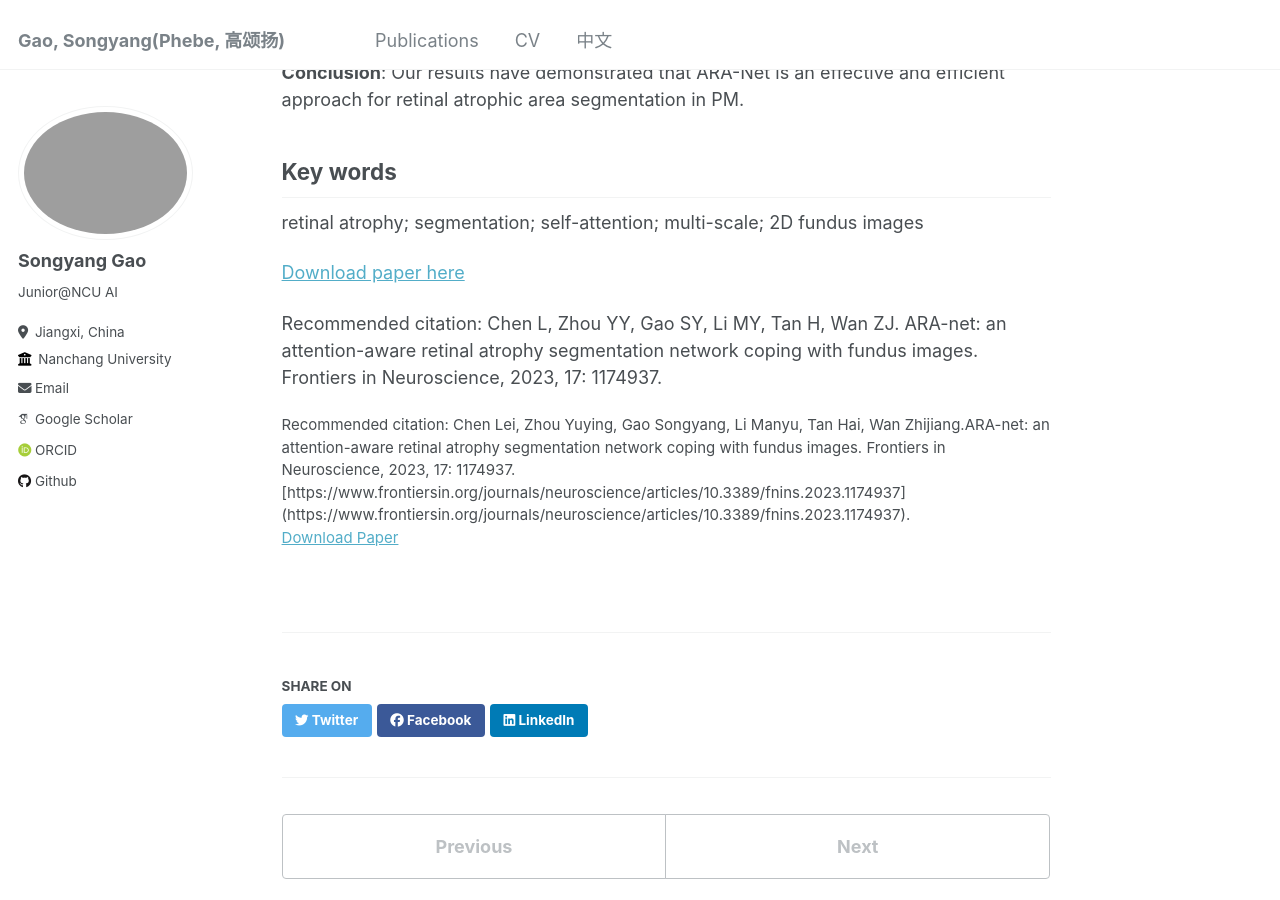
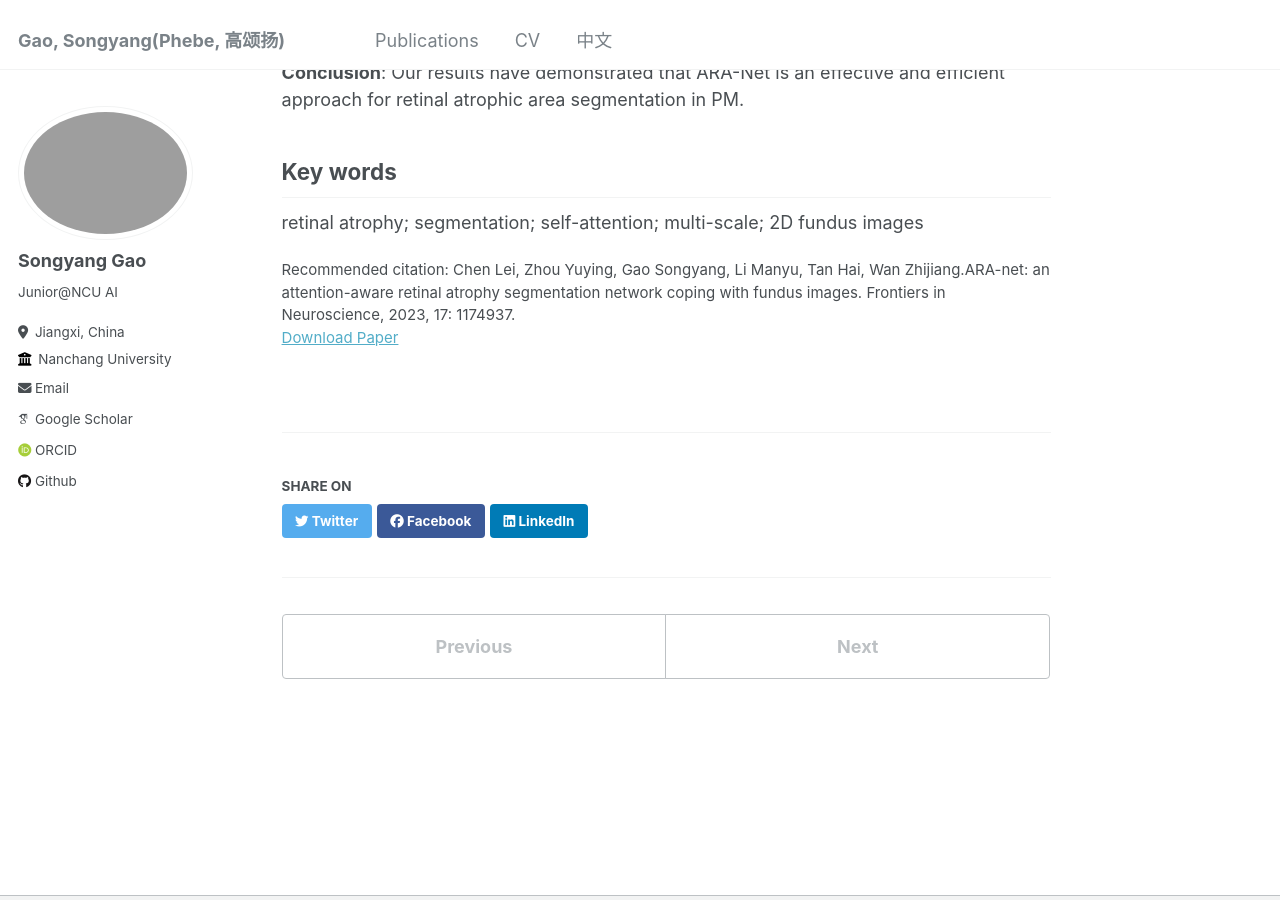
Before and after one commit to songyang0603/songyang0603.github.io, a Jekyll site: the page built from _publications/2023-04-27-ARA-Net An Attention-Aware Retinal Atrophy Segmentation Network Coping With Fundus Images.md, in a window 1280 px wide and 900 px high, scrolled down 823 px. Built offline with Jekyll 4.4.1, drawn with Linux system fonts in a browser that asks for light colours; some web fonts are replaced.

Commit message:
Update 2023-04-27-ARA-Net An Attention-Aware Retinal Atrophy Segmentation Network Coping With Fundus Images.md

```diff
--- a/_publications/2023-04-27-ARA-Net An Attention-Aware Retinal Atrophy Segmentation Network Coping With Fundus Images.md
+++ b/_publications/2023-04-27-ARA-Net An Attention-Aware Retinal Atrophy Segmentation Network Coping With Fundus Images.md
@@ -6,7 +6,7 @@ excerpt: 'In this paper, An attention-aware retinal atrophy segmentation network
 date: 2023-04-27
 venue: 'Frontiers in Neuroscience'
 paperurl: 'https://doi.org/10.3389/fnins.2023.1174937'
-citation: 'Chen Lei, Zhou Yuying, Gao Songyang, Li Manyu, Tan Hai, Wan Zhijiang.ARA-net: an attention-aware retinal atrophy segmentation network coping with fundus images. Frontiers in Neuroscience, 2023, 17: 1174937.[https://www.frontiersin.org/journals/neuroscience/articles/10.3389/fnins.2023.1174937](https://www.frontiersin.org/journals/neuroscience/articles/10.3389/fnins.2023.1174937).'
+citation: 'Chen Lei, Zhou Yuying, Gao Songyang, Li Manyu, Tan Hai, Wan Zhijiang.ARA-net: an attention-aware retinal atrophy segmentation network coping with fundus images. Frontiers in Neuroscience, 2023, 17: 1174937.'
 ---
 
 ## Abstract
@@ -21,7 +21,3 @@ citation: 'Chen Lei, Zhou Yuying, Gao Songyang, Li Manyu, Tan Hai, Wan Zhijiang.
 ## Key words
 
 retinal atrophy; segmentation; self-attention; multi-scale; 2D fundus images
-
-[Download paper here](https://doi.org/10.3389/fnins.2023.1174937)
-
-Recommended citation: Chen L, Zhou YY, Gao SY, Li MY, Tan H, Wan ZJ. ARA-net: an attention-aware retinal atrophy segmentation network coping with fundus images. Frontiers in Neuroscience, 2023, 17: 1174937.
```
